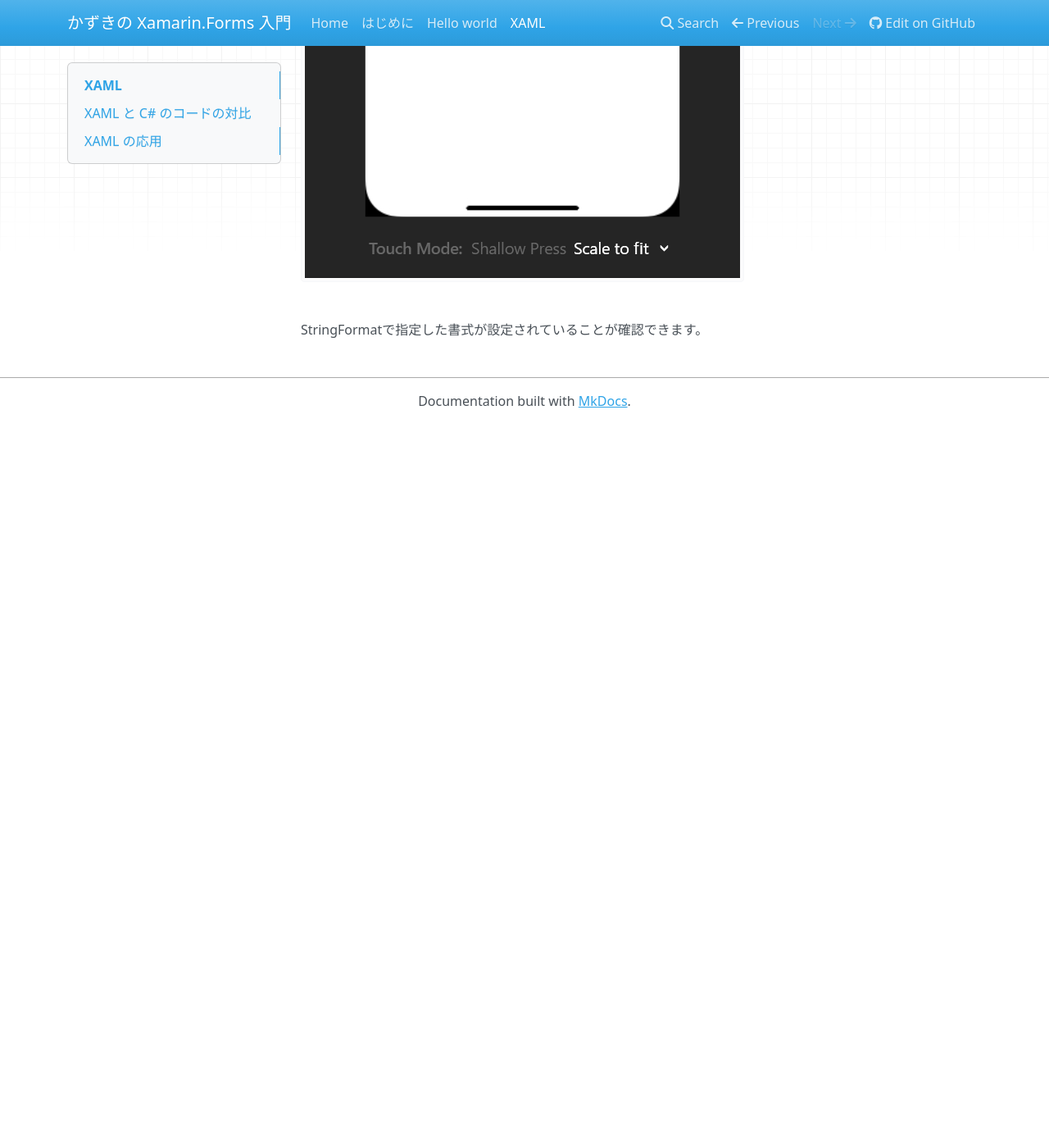
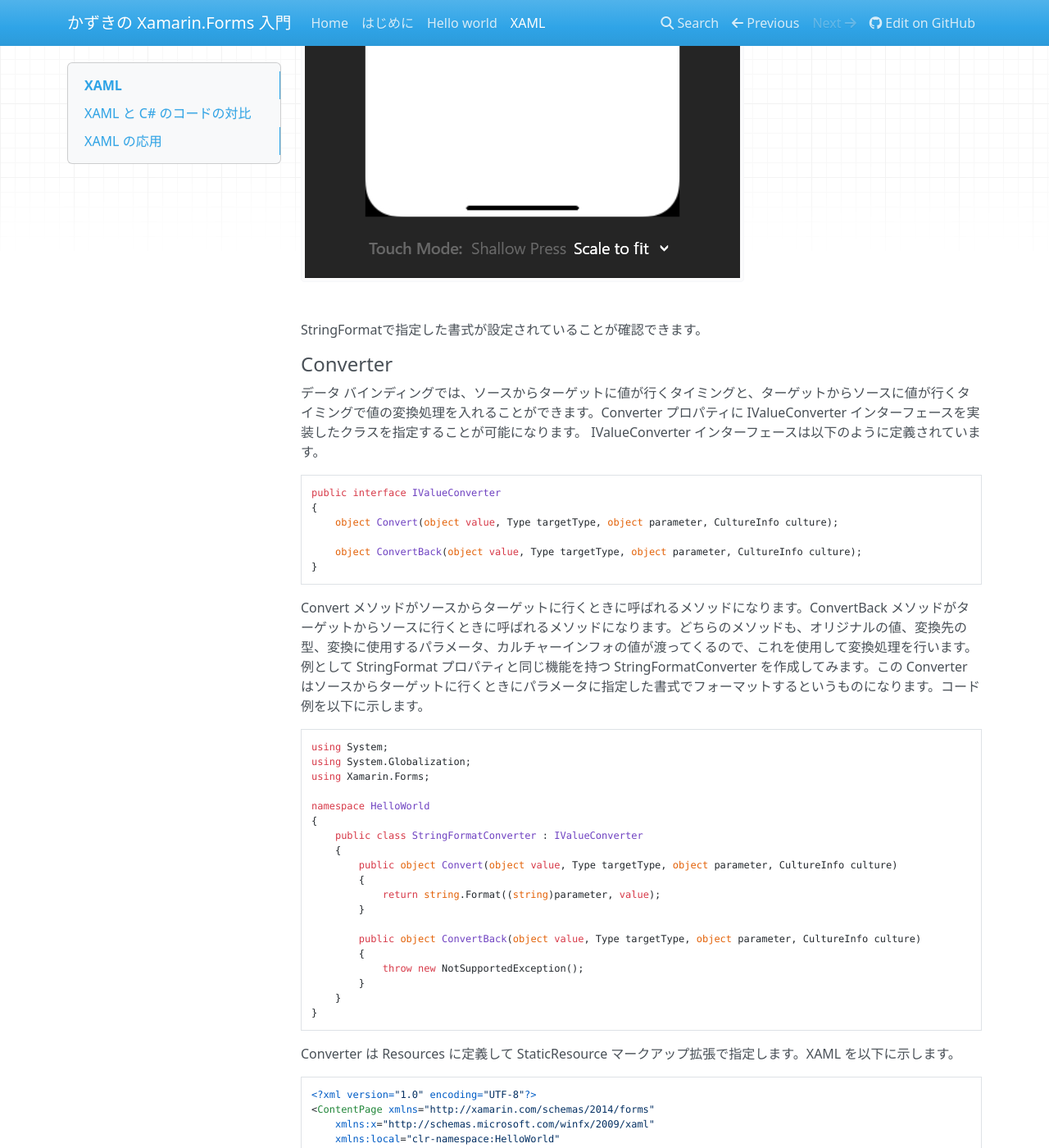
Before and after one commit to runceel/xfedu, an MkDocs documentation site: the page built from docs/03.xaml/index.md, in a window 1280 px wide and 1400 px high, scrolled down 31076 px. Shown: the whole window at 82% size. Built offline with MkDocs 1.6.1, drawn with Linux system fonts in a browser that asks for light colours; nearby versions of some CDN libraries; old or Windows-style settings are respelled for this version of MkDocs; before the commit the page ends 31593 px from its top, so only the background shows below that; some of the changed text lies outside the part shown.

Commit message:
converter

````diff
--- a/docs/03.xaml/index.md
+++ b/docs/03.xaml/index.md
@@ -461,3 +461,71 @@ OneWayToSource は OneWay とは逆に Slider の値が変化しても Entry の
 ![iOS StringFormat](images/ios-stringformat.gif)
 
 StringFormatで指定した書式が設定されていることが確認できます。
+
+#### Converter
+
+データ バインディングでは、ソースからターゲットに値が行くタイミングと、ターゲットからソースに値が行くタイミングで値の変換処理を入れることができます。Converter プロパティに IValueConverter インターフェースを実装したクラスを指定することが可能になります。 IValueConverter インターフェースは以下のように定義されています。
+
+```cs
+public interface IValueConverter
+{
+    object Convert(object value, Type targetType, object parameter, CultureInfo culture);
+
+    object ConvertBack(object value, Type targetType, object parameter, CultureInfo culture);
+}
+```
+
+Convert メソッドがソースからターゲットに行くときに呼ばれるメソッドになります。ConvertBack メソッドがターゲットからソースに行くときに呼ばれるメソッドになります。どちらのメソッドも、オリジナルの値、変換先の型、変換に使用するパラメータ、カルチャーインフォの値が渡ってくるので、これを使用して変換処理を行います。
+例として StringFormat プロパティと同じ機能を持つ StringFormatConverter を作成してみます。この Converter はソースからターゲットに行くときにパラメータに指定した書式でフォーマットするというものになります。コード例を以下に示します。
+
+```cs
+using System;
+using System.Globalization;
+using Xamarin.Forms;
+
+namespace HelloWorld
+{
+    public class StringFormatConverter : IValueConverter
+    {
+        public object Convert(object value, Type targetType, object parameter, CultureInfo culture)
+        {
+            return string.Format((string)parameter, value);
+        }
+
+        public object ConvertBack(object value, Type targetType, object parameter, CultureInfo culture)
+        {
+            throw new NotSupportedException();
+        }
+    }
+}
+```
+
+Converter は Resources に定義して StaticResource マークアップ拡張で指定します。XAML を以下に示します。
+
+```xml
+<?xml version="1.0" encoding="UTF-8"?>
+<ContentPage xmlns="http://xamarin.com/schemas/2014/forms"
+    xmlns:x="http://schemas.microsoft.com/winfx/2009/xaml"
+	xmlns:local="clr-namespace:HelloWorld"
+    x:Class="HelloWorld.MyPage">
+	<ContentPage.Resources>
+        <ResourceDictionary>
+            <local:StringFormatConverter x:Key="StringFormatConverter" />
+        </ResourceDictionary>
+    </ContentPage.Resources>
+    <StackLayout VerticalOptions="Center">
+        <Slider x:Name="slider"
+            Maximum="100"
+            Minimum="0"
+            HorizontalOptions="Fill" />
+        <Label Text="{Binding Value, Source={x:Reference slider}, Converter={StaticResource StringFormatConverter}, ConverterParameter='Slider value is {0:000}.'}"
+            HorizontalOptions="Fill" />
+    </StackLayout>
+</ContentPage>
+```
+
+Converter プロパティに IValueConverter の実装を指定して ConverterParameter プロパティに Convert メソッドや ConvertBack メソッドの parameter 引数に渡される値を指定します。実行すると以下のようになります。
+
+![Android Converter](images/android-converter.gif)
+
+![iOS Converter](images/ios-converter.gif)
````
Also changed, not shown: docs/03.xaml/images/android-converter.gif (added), docs/03.xaml/images/ios-converter.gif (added), 2 other files.
